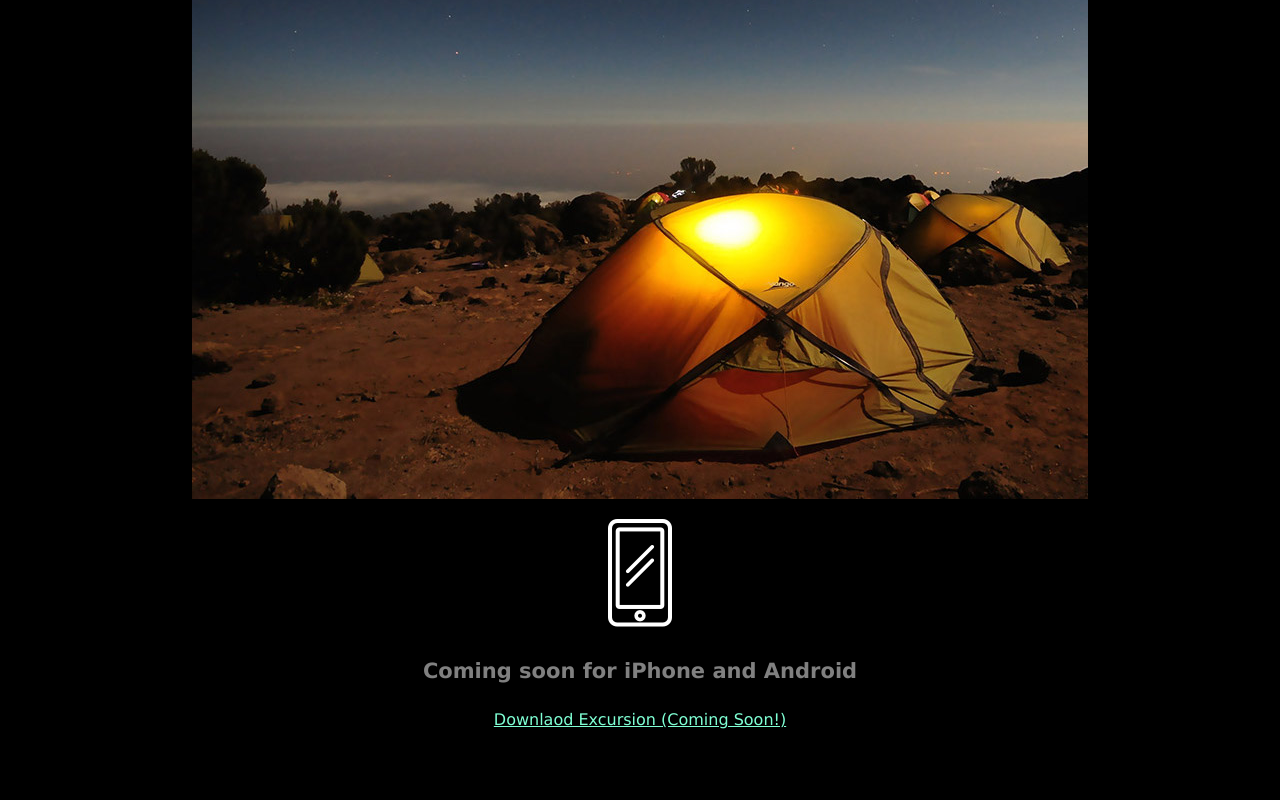
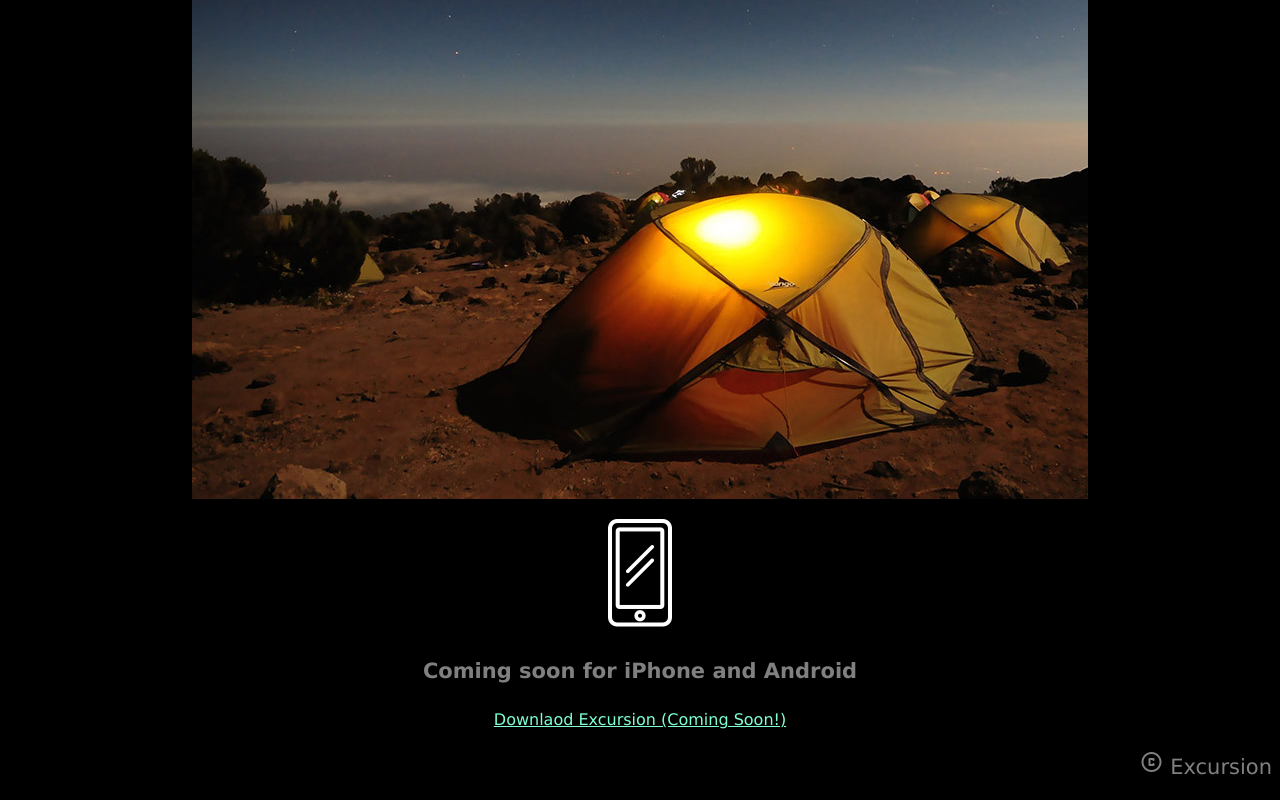
Before and after one commit to daveten305/excursion-2, a plain HTML site: page index.html in a window 1280 px wide. Shown: the part 513-1313 px from the top of the page. Before the commit the page ends 1258 px from the top, so only its background shows below. Drawn offline with nearby package versions, Linux system fonts and the light colour scheme.

Commit message:
added copyright

```diff
--- a/index.html
+++ b/index.html
@@ -6,6 +6,7 @@
     <meta name="viewport" content="width=device-width, initial-scale=1.0">
     <title>Excursion</title>
     <link rel="stylesheet" type="text/css" href="resources/CSS/style.css">
+    <link rel="stylesheet" href="https://fonts.googleapis.com/css2?family=Material+Symbols+Rounded:opsz,wght,FILL,GRAD@48,400,0,0" />
 </head>
 <body>
     <h1 class="header--main">Discover hidden places in the world around you</h1>
@@ -21,5 +22,9 @@
 
     <h4 class="header--sub-header"> Coming soon for iPhone and Android </h4>
     <p><a class="link--cta" href="#">Downlaod Excursion (Coming Soon!)</a></p>
+
+    <p class="footer--copyright"><span class="material-symbols-rounded">
+        copyright
+        </span> Excursion </p>
 </body>
 </html>
--- a/resources/CSS/style.css
+++ b/resources/CSS/style.css
@@ -27,3 +27,11 @@
     font-size: 16px;
     color: aquamarine;
 }
+
+/* FOOTER */
+
+.footer--copyright {
+    font-size: 21px;
+    color: gray;
+    text-align: right;
+}
```
